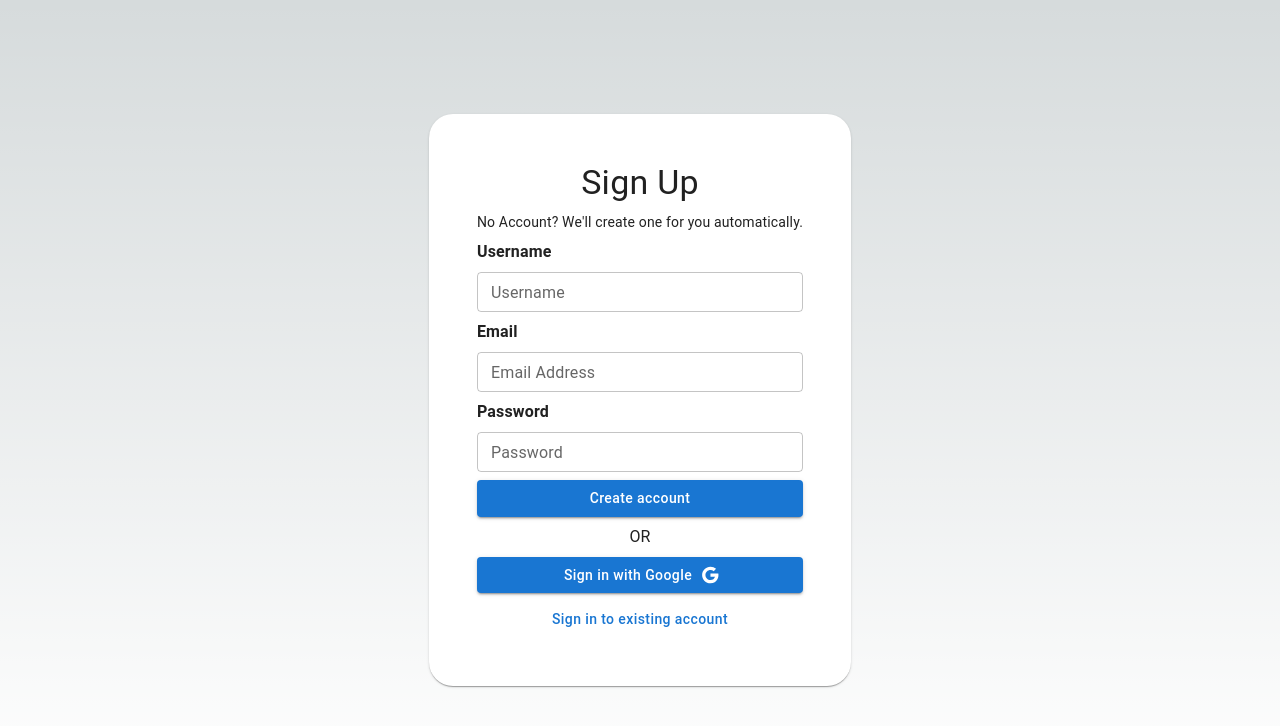
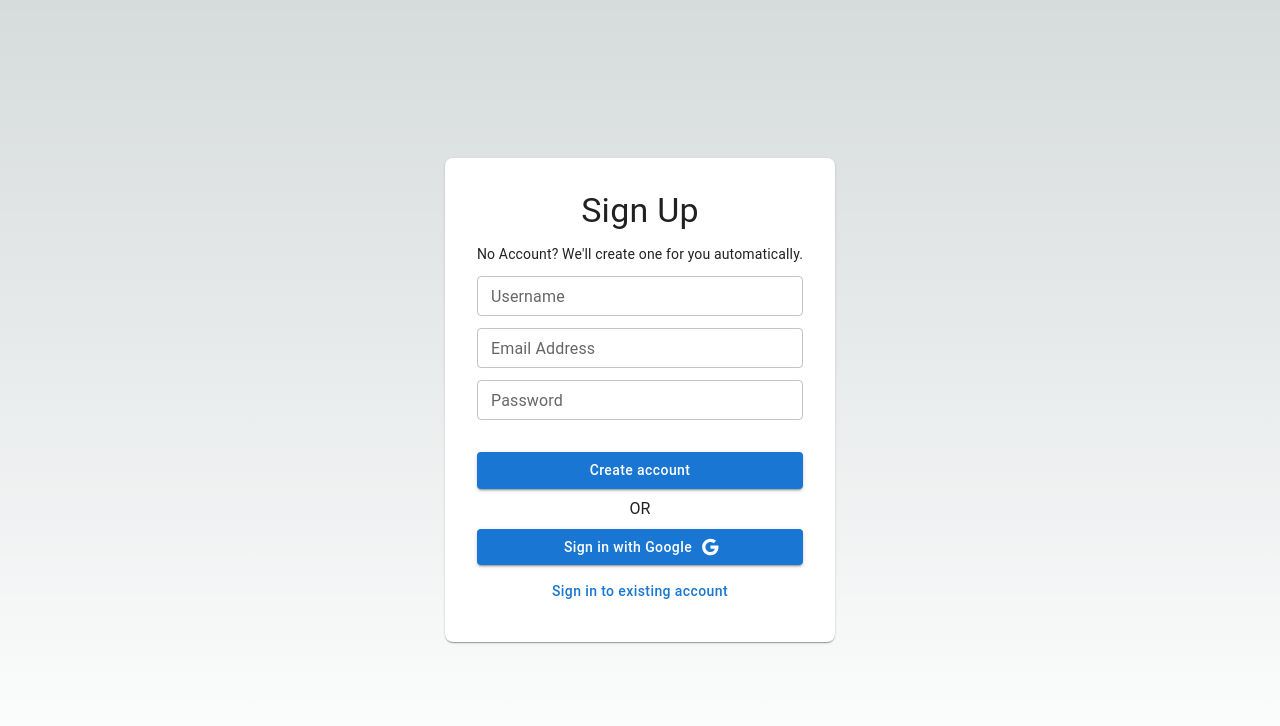
Before and after one commit to UOA-CS732-SE750-Students-2024/project-group-teal-turtles, a Next.js app in the folder frontend/: page /create-account in a window 1280 px wide. Shown: the top 726 px of the page. Built offline with nearby package versions, Linux system fonts and the light colour scheme.

Commit message:
feat: ui improvements

```diff
--- a/frontend/src/app/create-account/page.jsx
+++ b/frontend/src/app/create-account/page.jsx
@@ -5,33 +5,28 @@ import React from "react";
 function CreateAccount() {
 	return (
 		<Stack height="100vh" justifyContent="center" alignItems="center" display="flex">
-			<Card sx={{ p: 6, borderRadius: 6 }}>
-				<Stack alignItems="center" spacing={1}>
+			<Card sx={{ p: 4, borderRadius: 2 }}>
+				<Stack spacing={4}>
+					<Stack alignItems="center" spacing={1.5}>
 						<Typography variant="h4">Sign Up</Typography>
 						<Typography variant="body2">No Account? We'll create one for you automatically.</Typography>
-					<Typography variant="body1" fontWeight="bold" alignSelf="flex-start">
-						Username
-					</Typography>
 						<TextField fullWidth size="small" label="Username" />
-					<Typography variant="body1" fontWeight="bold" alignSelf="flex-start">
-						Email
-					</Typography>
 						<TextField fullWidth size="small" label="Email Address" />
-					<Typography variant="body1" fontWeight="bold" alignSelf="flex-start">
-						Password
-					</Typography>
 						<TextField fullWidth size="small" label="Password" />
+					</Stack>
+					<Stack width="100%" alignItems="center" spacing={1}>
 						<Button fullWidth variant="contained" sx={{ textTransform: "none" }}>
 							Create account
 						</Button>
-					<Typography>OR</Typography>
+						<Typography alignSelf="center">OR</Typography>
 
 						<Button fullWidth variant="contained" endIcon={<Google />} sx={{ textTransform: "none" }}>
 							Sign in with Google
 						</Button>
-					<Button href="/login" sx={{ textTransform: "none" }}>
+						<Button fullWidth href="/login" sx={{ textTransform: "none" }}>
 							Sign in to existing account
 						</Button>
+					</Stack>
 				</Stack>
 			</Card>
 		</Stack>
```
Also changed, not shown: frontend/src/app/login/page.jsx (+5 -9 lines). Lines whose indentation alone changed are shown as unchanged.
